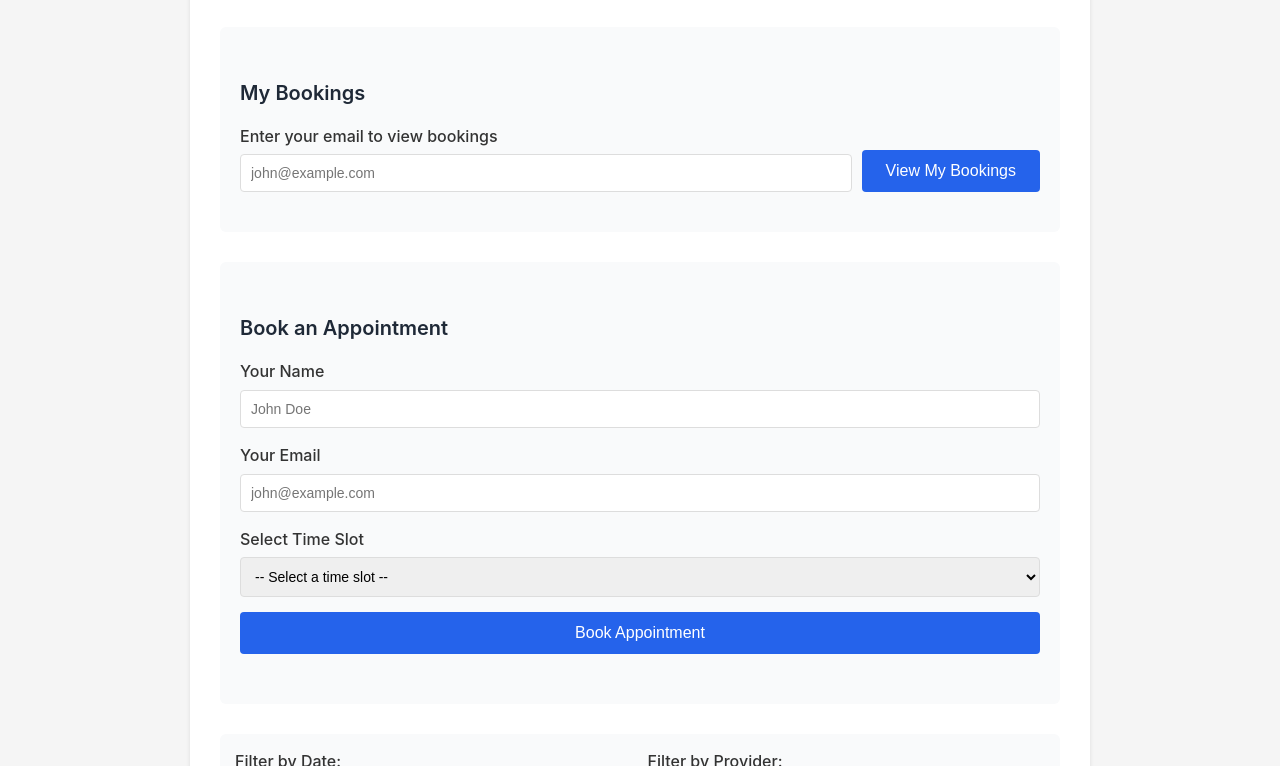
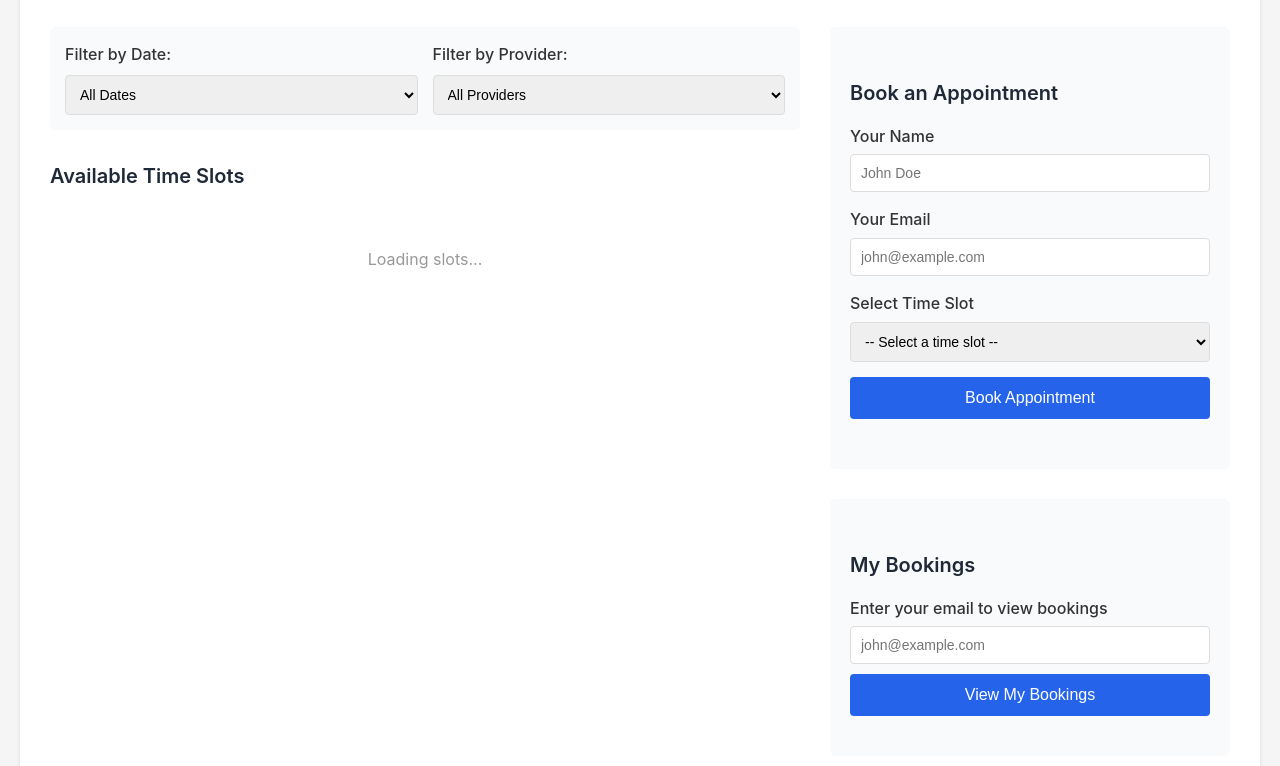
Before and after one commit to Atim-01/clinic-booking-web, a website: page index.html in a window 1280 px wide. Shown: the part 140-906 px from the top of the page. Drawn offline with Linux system fonts and the light colour scheme.

Commit message:
Two-column layout: slots on left, sticky booking form + my bookings on right

```diff
--- a/index.html
+++ b/index.html
@@ -20,12 +20,36 @@
     }
 
     .container {
-      max-width: 900px;
+      max-width: 1400px;
       margin: 0 auto;
       background: white;
       padding: 30px;
       border-radius: 8px;
       box-shadow: 0 2px 4px rgba(0,0,0,0.1);
+    }
+
+    .main-layout {
+      display: grid;
+      grid-template-columns: 1fr 400px;
+      gap: 30px;
+      align-items: start;
+    }
+
+    @media (max-width: 1024px) {
+      .main-layout {
+        grid-template-columns: 1fr;
+      }
+    }
+
+    .slots-column {
+      min-width: 0; /* Prevent grid blowout */
+    }
+
+    .booking-column {
+      position: sticky;
+      top: 20px;
+      max-height: calc(100vh - 40px);
+      overflow-y: auto;
     }
 
     h1 {
@@ -325,16 +349,16 @@
 
     .view-bookings-form {
       display: flex;
+      flex-direction: column;
       gap: 10px;
-      align-items: flex-end;
     }
 
     .view-bookings-form > div {
-      flex: 1;
+      width: 100%;
     }
 
     .view-bookings-form button {
-      flex-shrink: 0;
+      width: 100%;
     }
 
     .no-bookings {
@@ -353,39 +377,9 @@
     <div id="error" class="error" style="display: none;"></div>
     <div id="confirmation" class="confirmation" style="display: none;"></div>
 
-    <div class="my-bookings-section">
-      <h2 class="section-title">My Bookings</h2>
-      <div class="view-bookings-form">
-        <div>
-          <label for="myBookingsEmail">Enter your email to view bookings</label>
-          <input type="email" id="myBookingsEmail" placeholder="john@example.com">
-        </div>
-        <button type="button" id="viewBookingsBtn">View My Bookings</button>
-      </div>
-      <div id="myBookingsList" style="margin-top: 20px;"></div>
-    </div>
-
-    <div id="bookingForm">
-      <h2 class="section-title">Book an Appointment</h2>
-      <form id="form">
-        <div>
-          <label for="name">Your Name</label>
-          <input type="text" id="name" name="name" required placeholder="John Doe">
-        </div>
-        <div>
-          <label for="email">Your Email</label>
-          <input type="email" id="email" name="email" required placeholder="john@example.com">
-        </div>
-        <div>
-          <label for="slot">Select Time Slot</label>
-          <select id="slot" name="slot" required>
-            <option value="">-- Select a time slot --</option>
-          </select>
-        </div>
-        <button type="submit" id="submitBtn">Book Appointment</button>
-      </form>
-    </div>
-
+    <div class="main-layout">
+      <!-- Left Column: Slots -->
+      <div class="slots-column">
         <div class="filter-section">
           <div style="display: grid; grid-template-columns: 1fr 1fr; gap: 15px;">
             <div>
@@ -411,6 +405,45 @@
         <div id="slotsGrid" class="slots-grid"></div>
       </div>
 
+      <!-- Right Column: Booking Form (Sticky) -->
+      <div class="booking-column">
+        <div id="bookingForm">
+          <h2 class="section-title">Book an Appointment</h2>
+          <form id="form">
+            <div>
+              <label for="name">Your Name</label>
+              <input type="text" id="name" name="name" required placeholder="John Doe">
+            </div>
+            <div>
+              <label for="email">Your Email</label>
+              <input type="email" id="email" name="email" required placeholder="john@example.com">
+            </div>
+            <div>
+              <label for="slot">Select Time Slot</label>
+              <select id="slot" name="slot" required>
+                <option value="">-- Select a time slot --</option>
+              </select>
+            </div>
+            <button type="submit" id="submitBtn">Book Appointment</button>
+          </form>
+        </div>
+
+        <!-- My Bookings Section in Right Column -->
+        <div class="my-bookings-section" style="margin-top: 30px;">
+          <h2 class="section-title">My Bookings</h2>
+          <div class="view-bookings-form">
+            <div>
+              <label for="myBookingsEmail">Enter your email to view bookings</label>
+              <input type="email" id="myBookingsEmail" placeholder="john@example.com">
+            </div>
+            <button type="button" id="viewBookingsBtn">View My Bookings</button>
+          </div>
+          <div id="myBookingsList" style="margin-top: 20px;"></div>
+        </div>
+      </div>
+    </div>
+  </div>
+
   <script type="module" src="/src/main.js"></script>
 </body>
 </html>
--- a/src/main.js
+++ b/src/main.js
@@ -211,13 +211,10 @@ function selectSlot(slotId) {
     }
   });
 
-  // Scroll to booking form
-  document.getElementById('bookingForm').scrollIntoView({ behavior: 'smooth', block: 'nearest' });
-
   // Focus on name input if empty
   const nameInput = document.getElementById('name');
   if (!nameInput.value.trim()) {
-    setTimeout(() => nameInput.focus(), 300);
+    nameInput.focus();
   }
 }
 
@@ -455,7 +452,7 @@ function showConfirmation(booking) {
     ` : ''}
     <div class="confirmation-detail"><strong>Status:</strong> ${booking.status}</div>
     <p style="margin-top: 15px; color: #0c4a6e;">
-      A confirmation email will be sent to ${booking.email}
+      Your appointment is confirmed
     </p>
   `;
   confirmationDiv.style.display = 'block';
```
Lines whose indentation alone changed are shown as unchanged.
